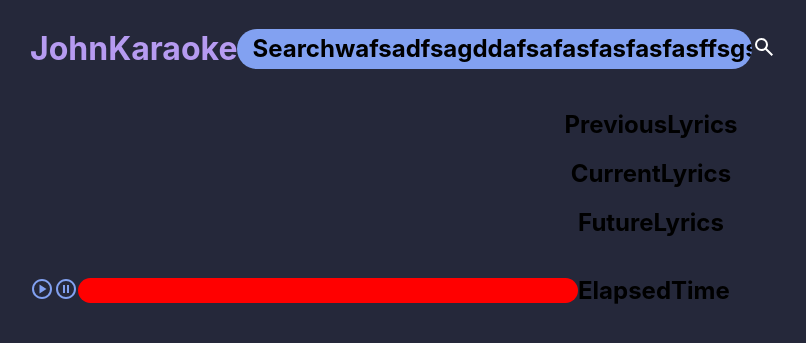
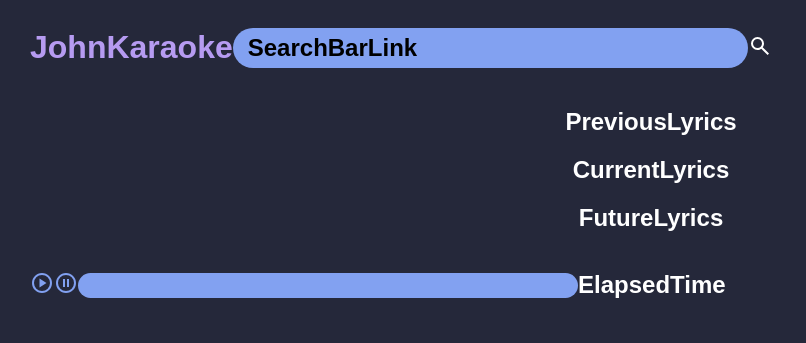
Before and after one commit to arvins156/JohnKaraoke, a PHP site: page /test-web.html in a window 1280 px wide. Shown: the top 343 px of the page, without its empty margins (0-806 px from the left). Run offline with PHP 8.4, Linux system fonts and the light colour scheme.

Commit message:
Added more icons and changed colour

```diff
--- a/src/styles.css
+++ b/src/styles.css
@@ -1,5 +1,5 @@
 * {
-    font-family: "Inter", sans-serif;
+    font-family: "Doto", sans-serif;
   }
 
   body {
@@ -49,7 +49,7 @@
   .progress-bar {
     width: 500px;
     height: 25px;
-    background-color: #ff0000;
+    background-color: #82a1f1;
     border-radius: 25px;
     transition: width 0.3s ease;
   }
@@ -64,22 +64,26 @@
 
   .elapsed-time {
     text-align: right;
+    color: white;
   }
 
   .current-lyrics {
 
+    color: white;
     text-align: center;
     transition: background-color 0.5s ease /* for transparency transition */
   }
 
   .future-lyrics {
 
+    color: white;
     text-align: center;
     transition: background-color 0.5s ease; /* for transparency transition */
   }
 
   .previous-lyrics {
 
+    color: white;
     text-align: center;
     transition: background-color 0.5s ease; /* for transparency transition */
   }
--- a/src/test-web.html
+++ b/src/test-web.html
@@ -13,7 +13,7 @@
                 <h1>JohnKaraoke</h1>
             </div>
             <div class="search-bar">
-                <h2>Searchwafsadfsagddafsafasfasfasfasffsgsdfgsdgsdjaiuf</h2>
+                <h2>SearchBarLink</h2>
             </div>
             <div class="search-bar-button">
                 <img src="assets/search-button.svg">
```
Also changed, not shown: src/assets/settings-button.svg (added), src/assets/volume-down-button.svg (added), src/assets/volume-up-button.svg (added).
